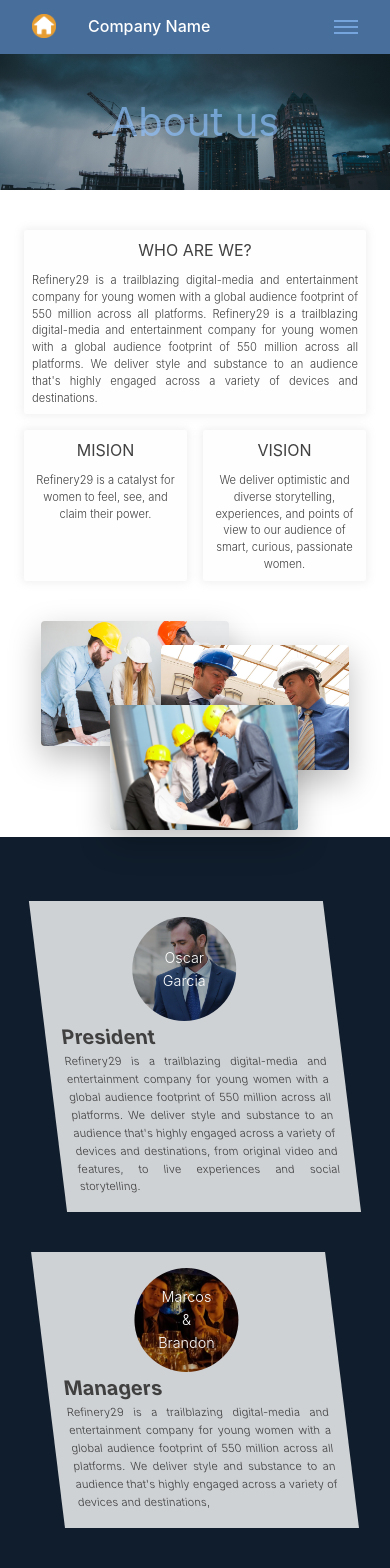
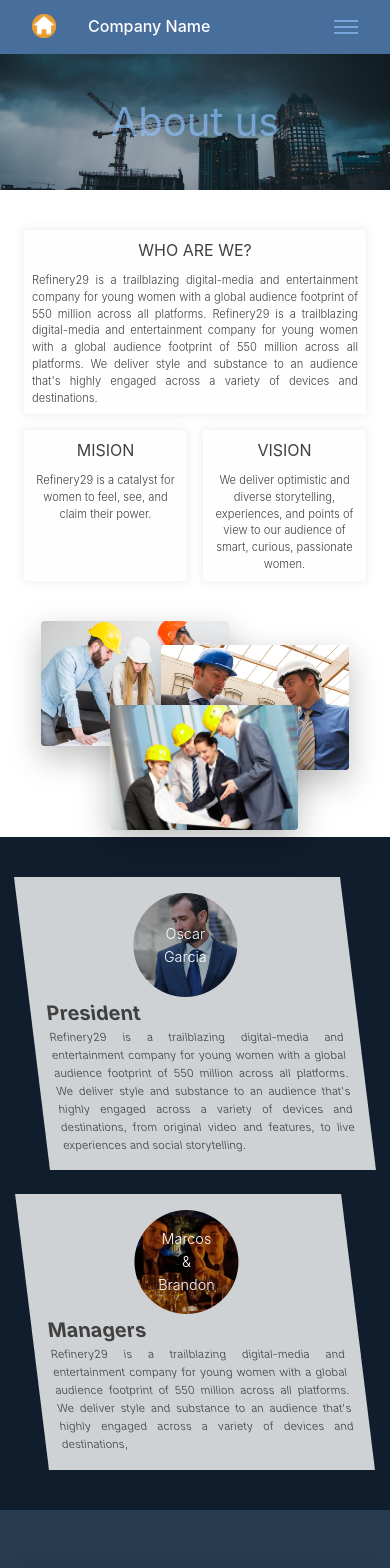
Before and after one commit to KarinGarciaZ/constructions-website, a React (Create React App) app: page /about-us in a window 390 px wide. Shown: the top 1568 px of the page. Built offline with nearby package versions, Linux system fonts and the light colour scheme; no server answers.

Commit message:
Responsive imporved.

```diff
--- a/src/App.css
+++ b/src/App.css
@@ -688,7 +688,11 @@
 
 @media only screen and (max-width: 31.25em) {
   .about-us__objectives {
-    padding: 5rem 0 0 0; } }
+    padding: 5rem 0 0 0; }
+  .about-us__team-members {
+    padding: 5rem 0;
+    grid-template-columns: [container-starts] minmax(4rem, 1fr) [center-starts] repeat(12, [col-starts] minmax(min-content, 8rem) [col-ends]) [center-ends] minmax(4rem, 1fr) [container-ends];
+    grid-row-gap: 3rem; } }
 
 @media only screen and (max-width: 25em) {
   .about-us__objectives--img {
```
Also changed, not shown: src/Assets/scss/pages/_about-us.scss (+8 -0 lines).
